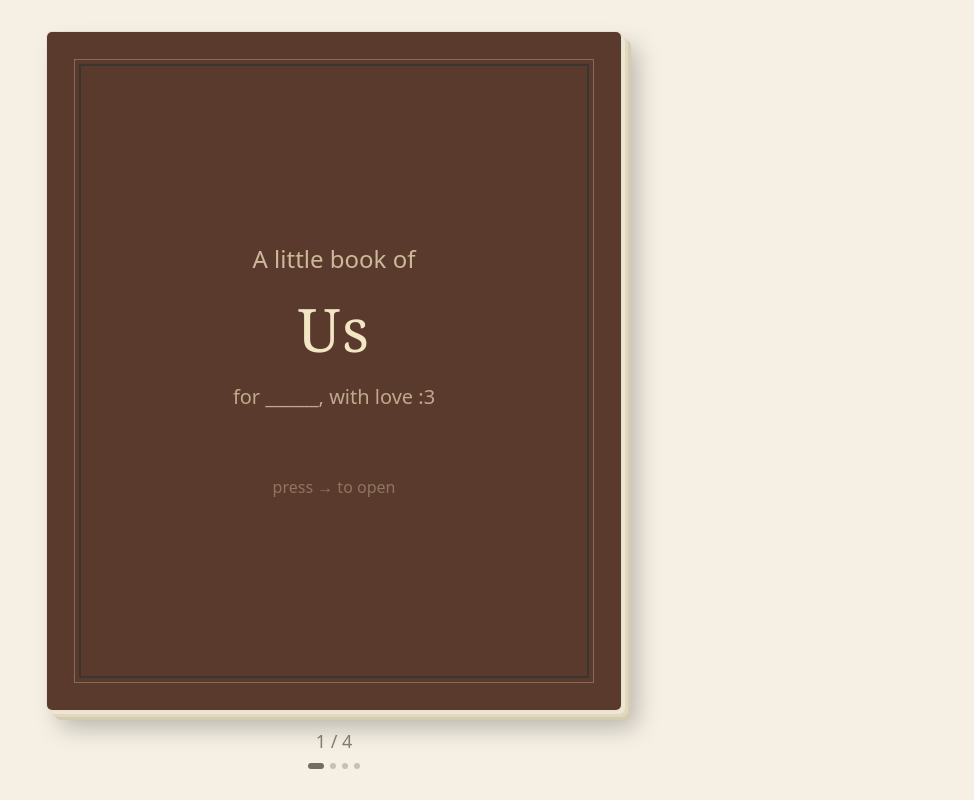
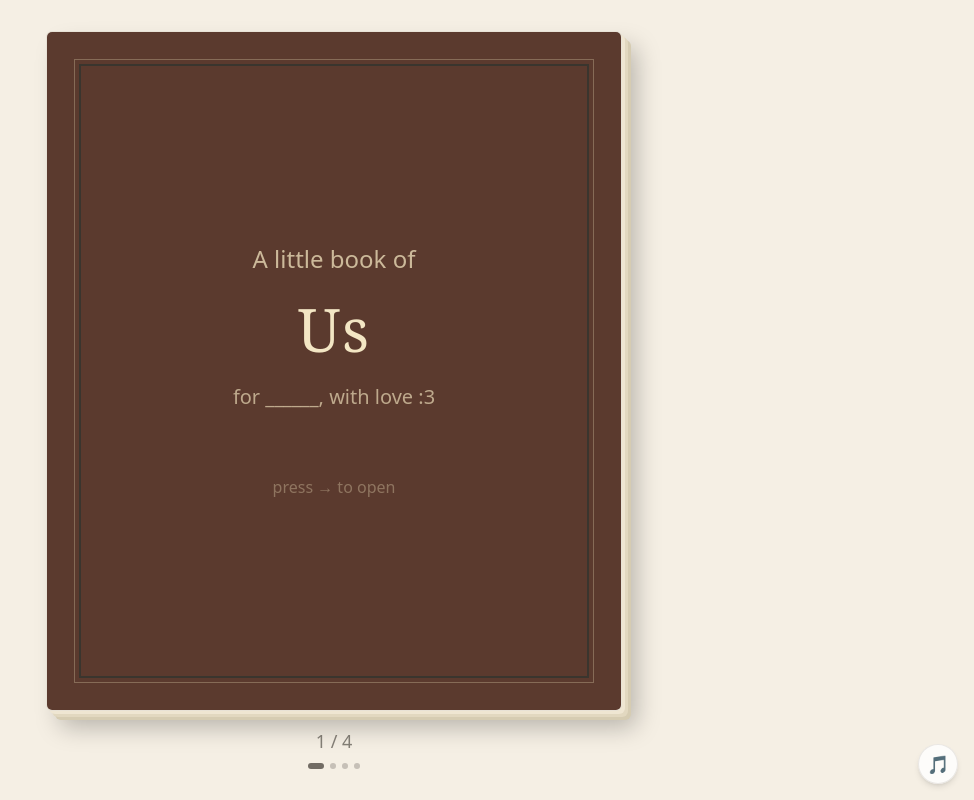
Before and after one commit to Lemonzwastaken/secret-website, a Next.js app: page / in a window 1280 px wide. Shown: the whole page, without its empty margins (306-1280 px from the left). Built offline with nearby package versions, Linux system fonts and the light colour scheme; a web font is replaced by a local one.

Commit message:
Added music to the website, also added a mute button if not interested

```diff
--- a/components/Book.tsx
+++ b/components/Book.tsx
@@ -1,10 +1,12 @@
 "use client"
 
 import { useEffect,useRef, useState, type CSSProperties} from "react";
-import { AnimatePresence, motion, number } from "framer-motion";
+import { AnimatePresence, motion } from "framer-motion";
 import Cover from "./Cover";
 import BackCover from "./BackCover";
 import { pages } from "./pages/pagesData";
+import { useMusic } from "./UseMusic";
+import MusicButton from "./MusicButton";
 
 const desktopPositions = [
     { top: "8%", left: "10%", rotate: -8 },
@@ -40,6 +42,7 @@ export default function Book(){
     const [flip, setFlip] = useState<{from: number; dir: 1 | -1} | null>(null);
     const [selectedImage, setSelectedImage] = useState<{ src: string; alt: string} | null>(null);
     const [isMobile, setIsMobile] = useState(false);
+    const {audioRef, muted, startMusic, toggleMute} = useMusic();
     const totalPages = pages.length + 2;
     const isCover = currentPage === 0;
     const isBack = currentPage === totalPages - 1;
@@ -50,6 +53,7 @@ export default function Book(){
     const touchStartX = useRef<number | null>(null);
 
     function goTo(next: number){
+        startMusic();
         if (flip) return;
         const target = Math.max(0, Math.min(next, totalPages - 1));
         if (target === currentPage) return;
@@ -92,20 +96,12 @@ export default function Book(){
     }, [currentPage, flip, isMobile, selectedImage, totalPages]);
 
     useEffect(() => {
-    function handleKeyDown(e: KeyboardEvent) {
-        if (selectedImage) {
-            if (e.key === "Escape") setSelectedImage(null);
-            return;
-        }
-        if (e.key === "ArrowRight") goNext();
-        else if (e.key === "ArrowLeft") goPrev();
-    }
-
-        window.addEventListener("keydown", handleKeyDown);
-        return () => window.removeEventListener("keydown", handleKeyDown);
-        // eslint-disable-next-line react-hooks/exhaustive-deps
-    }, [currentPage, flip, isMobile, selectedImage, totalPages]);
-
+        const mq = window.matchMedia("(max-width: 767px)");
+        setIsMobile(mq.matches);
+        const handler = (e: MediaQueryListEvent) => setIsMobile(e.matches);
+        mq.addEventListener("change", handler);
+        return () => mq.removeEventListener("change", handler)
+    }, []);
 
     function textContent(s: SpreadData){
         return (
@@ -122,19 +118,27 @@ export default function Book(){
             return (
                 <div
                     key={i}
-                    className="absolute bg-white p-2 pb-5 shadow-md border border-ink/10"
+                    onClick={() => {
+                        startMusic();
+                        setSelectedImage({ src, alt: `${s.alt} ${i + 1}` });
+                    }}
+                    className="absolute bg-white p-1.5 pb-6 md:p-2 md:pb-5 shadow-md border border-ink/10 cursor-zoom-in transition-transform duration-200 md:hover:scale-105 md:hover:z-20"
                     style={{
                         top: pos.top,
                         left: pos.left,
-                        width: "40%",
-                        height: "40%",
+                        width: isMobile ? "44%" : "40%",
+                        height: isMobile ? "auto" : "40%",
                         transform: `rotate(${pos.rotate}deg)`,
                     }}
                 >
                     <img
                         src={src}
                         alt={`${s.alt} ${i + 1}`}
-                        className="w-full h-full object-contain"
+                        className={
+                            isMobile
+                                ? "w-full aspect-square object-cover"
+                                : "w-full h-full object-contain"
+                        }
                     />
                 </div>
             );
@@ -177,7 +181,7 @@ export default function Book(){
                 <div className="pointer-events-none absolute left-1/2 top-0 z-10 h-full w-20 -translate-x-1/2 bg-gradient-to-r from-transparent via-black/15 to-transparent" />
 
                 <div className="w-1/2 h-full">{textPage(leftBase)}</div>
-                <div className="w-1/2 h-full">{textPage(rightBase)}</div>
+                <div className="w-1/2 h-full">{photoPage(rightBase)}</div>
 
                 <motion.div
                     className={`absolute top-0 w-1/2 h-full ${fwd ? "right-0" : "left-0"}`}
@@ -211,6 +215,7 @@ export default function Book(){
 
     }
 
+
     return (
     <div className="min-h-screen bg-paper flex flex-col items-center justify-center p-3 md:p-6 gap-4">
     <div
@@ -225,6 +230,7 @@ export default function Book(){
         }}
         onTouchEnd={(e) => {
             if (touchStartX.current === null || selectedImage) return;
+            startMusic();
             const dx = e.changedTouches[0].clientX - touchStartX.current;
             if (dx < -50) goNext();
             else if (dx > 50) goPrev();
@@ -332,6 +338,8 @@ export default function Book(){
                 </motion.div>
             )}
         </AnimatePresence>
+
+        <MusicButton audioRef={audioRef} muted={muted} onToggle={toggleMute} />
     </div>
     );
 }
--- /dev/null
+++ b/components/MusicButton.tsx
@@ -0,0 +1,24 @@
+import { RefObject } from "react";
+
+export default function MusicButton({
+    audioRef,
+    muted,
+    onToggle,
+} : {
+    audioRef: RefObject<HTMLAudioElement | null>;
+    muted: boolean;
+    onToggle: () => void;
+}) {
+    return (
+        <>
+            <audio ref={audioRef} src="/music/TheWhale.mp3" loop />
+            <button
+                onClick={onToggle}
+                className="fixed bottom-4 right-4 z-40 w-10 h-10 rounded-full bg-white/80 backdrop-blur border border-ink/10 shadow-md flex items-center justify-center text-lg"
+                aria-label={muted ? "Unmuted music" : "Mute music"}
+            >
+                {muted ? "🔇" : "🎵"}
+            </button>
+        </>
+    );
+}
--- /dev/null
+++ b/components/UseMusic.ts
@@ -0,0 +1,26 @@
+import { useRef, useState } from "react";
+
+export function useMusic() {
+    const [muted, setMuted] = useState(false);
+    const [started, setStarted] = useState(false);
+    const audioRef = useRef<HTMLAudioElement | null>(null);
+
+    function startMusic() {
+        if (started) return;
+        setStarted(true);
+        audioRef.current?.play().catch(() => {
+
+        })
+    }
+
+    function toggleMute() {
+        setMuted((prev) => {
+            const next = !prev;
+            if (audioRef.current) audioRef.current.muted = next;
+            return next;
+        });
+        startMusic();
+    }
+
+    return {audioRef, muted, startMusic, toggleMute};
+}
```
Also changed, not shown: 1 other file (tests, documents, lock files or other folders).
